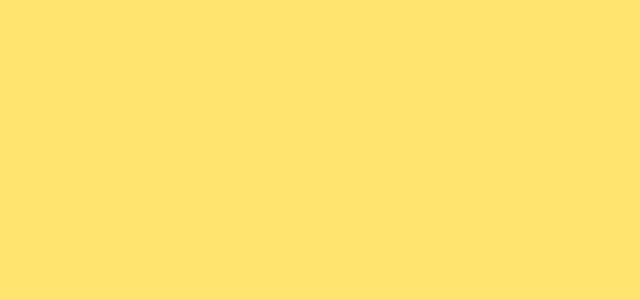
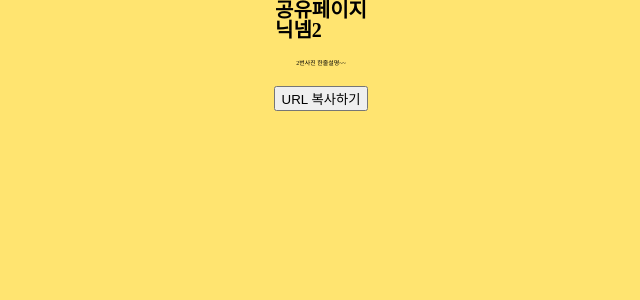
Before and after one commit to GO-SOPT-SOPTKATHON-TEAM4/team4-client, a React (Vite) app: page /share/1 in a window 1280 px wide. Before the commit this address had no page. Shown: the top 300 px of the page, without its empty margins (319-959 px from the left). Built offline with nearby package versions, Linux system fonts and the light colour scheme; a web font is replaced by a local one.

Commit message:
feat : 공유페이지 연결

```diff
--- a/src/Router.jsx
+++ b/src/Router.jsx
@@ -7,6 +7,7 @@ import PostPage from './pages/PostPage';
 import RankingDetailPage from './pages/RankingDetailPage';
 import RankingPage from './pages/RankingPage';
 import { RecoilRoot } from 'recoil';
+import SharePage from './pages/SharePage';
 import { Suspense } from 'react';
 import WinnerPage from './pages/WinnerPage';
 
@@ -24,6 +25,7 @@ const Router = () => {
             <Route path="/ranking" element={<RankingPage />} />
             <Route path="/detail/:postId" element={<RankingDetailPage />} />
             <Route path="/post" element={<PostPage />} />
+            <Route path="/share/:postId" element={<SharePage />} />
           </Routes>
         </Suspense>
       </RecoilRoot>
--- a/src/components/Ranking/RankingDetail.jsx
+++ b/src/components/common/Share.jsx
@@ -6,7 +6,7 @@ import { getPostDetail } from '../../lib/api';
 import styled from 'styled-components';
 import { useParams } from 'react-router-dom';
 
-const RankingDetail = () => {
+const Share = () => {
   const [detailInfo, setDetailInfo] = useState({});
   const { postId } = useParams();
 
@@ -18,7 +18,7 @@ const RankingDetail = () => {
     //   } catch (error) {
     //     console.error(error);
     //   }
-    // };
+    // };a
 
     // fetchData();
     setDetailInfo(RANKING_DATA);
@@ -28,13 +28,14 @@ const RankingDetail = () => {
   return (
     <St.RankingDetailWrapper>
       <h1>
-        1<br />
+        공유페이지
+        <br />
         {detailInfo.nickname}
       </h1>
       <p>{detailInfo.comment}</p>
 
       <CopyToClipboard
-        text={`${window.location.host}/result/${postId}`}
+        text={`${window.location.host}/detail/${postId}`}
         onCopy={() => alert('링크가 클립보드에 복사되었어요!')}
       >
         <button type="button">URL 복사하기</button>
@@ -43,7 +44,7 @@ const RankingDetail = () => {
   );
 };
 
-export default RankingDetail;
+export default Share;
 
 const St = {
   RankingDetailWrapper: styled.div`
--- /dev/null
+++ b/src/pages/SharePage.jsx
@@ -0,0 +1,8 @@
+import React from 'react';
+import Share from '../components/common/Share';
+
+const SharePage = () => {
+  return <Share />;
+};
+
+export default SharePage;
```
